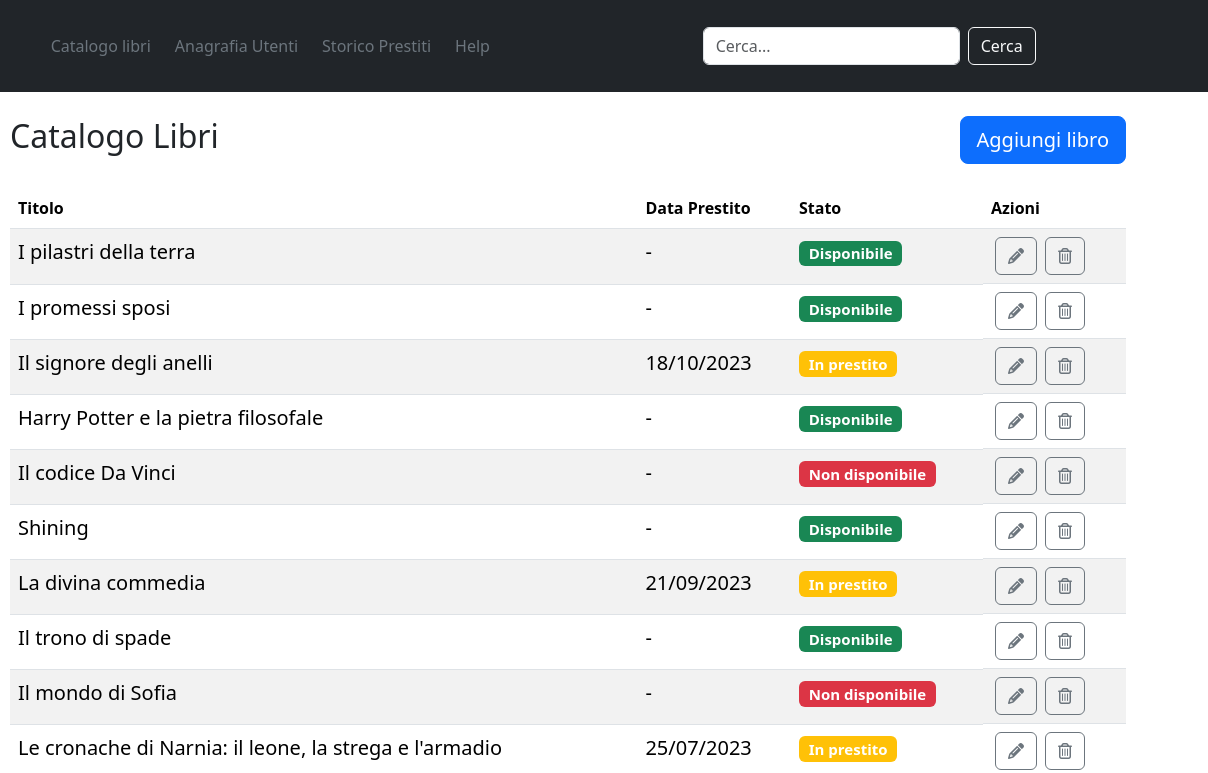
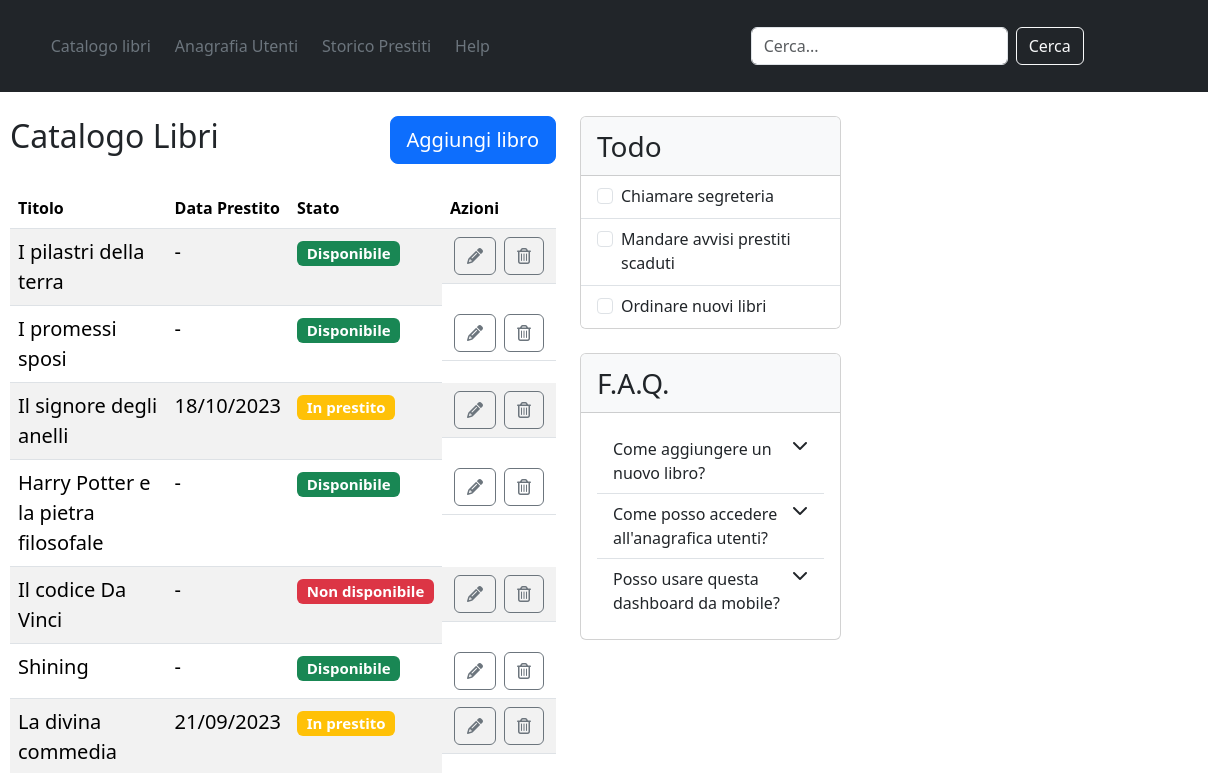
Before and after one commit to carlosvillaar/html-css-bootstrap-dashboard, a plain HTML site: page index.html in a window 1280 px wide. Shown: the top 773 px of the page, 72-1280 px from the left. Drawn offline with nearby package versions, Linux system fonts and the light colour scheme.

Commit message:
feat: add main forms

```diff
--- a/css/style.css
+++ b/css/style.css
@@ -1,8 +1,3 @@
-.debug{
-  border: 1px solid red;
-}
-
-
 .logo img{
   height: 60px;
 }
--- a/index.html
+++ b/index.html
@@ -31,7 +31,7 @@
         </div>
       </nav>
     </div>
-    <div class="search d-none d-lg-block col-lg-5">
+    <div class="search d-none d-lg-block col-lg-5 px-5">
       <nav class="navbar">
         <div class="container-fluid">
           <form class="d-flex" role="search">
@@ -45,7 +45,8 @@
 
   <main>
     <div class="container">
-
+      <div class="row">
+        <div class="col-12 col-lg-8 col-xl-6">
         <section class="cta d-flex justify-content-between align-items-center py-4">
           <h2>Catalogo Libri</h2>
           <button class="btn btn-lg btn-primary">Aggiungi libro</button>
@@ -148,11 +149,60 @@
                 <td><span class="badge text-bg-success">Disponibile</span></td>
                 <td class="d-flex"><a href="#" class="btn btn-outline-secondary mx-1"><i class="fas fa-pencil-alt"></i></a><a href="#" class="btn btn-outline-secondary mx-1"><i class="far fa-trash-alt"></i></a></td>
               </tr>
-
             </tbody>
           </table>
+        </div>
         </section>
 
+        <section class="col-12 col-lg-4 col-xl-3">
+          <div class="card my-4">
+            <div class="card-header bg-light fs-3">
+              Todo
+            </div>
+            <ul class="list-group list-group-flush">
+              <li class="list-group-item">
+                <div class="form-check">
+                  <input class="form-check-input" type="checkbox" value="" id="flexCheckDefault">
+                  <label class="form-check-label" for="flexCheckDefault">
+                    Chiamare segreteria
+                  </label>
+                </div>
+              </li>
+
+              <li class="list-group-item">
+                <div class="form-check">
+                  <input class="form-check-input" type="checkbox" value="" id="flexCheckDefault">
+                  <label class="form-check-label" for="flexCheckDefault">
+                    Mandare avvisi prestiti scaduti
+                  </label>
+                </div>
+              </li>
+
+              <li class="list-group-item">
+                <div class="form-check">
+                  <input class="form-check-input" type="checkbox" value="" id="flexCheckDefault">
+                  <label class="form-check-label" for="flexCheckDefault">
+                    Ordinare nuovi libri
+                  </label>
+                </div>
+              </li>
+            </ul>
+          </div>
+
+          <section class="col-12">
+            <div class="card">
+              <div class="card-header bg-light fs-3">
+                F.A.Q.
+              </div>
+              <ul class="list-group list-group-flush m-3">
+                <li class="list-group-item d-flex justify-content-between">Come aggiungere un nuovo libro? <i class="fa-solid fa-chevron-down"></i></li>
+                <li class="list-group-item d-flex justify-content-between">Come posso accedere all'anagrafica utenti? <i class="fa-solid fa-chevron-down"></i></li>
+                <li class="list-group-item d-flex justify-content-between">Posso usare questa dashboard da mobile? <i class="fa-solid fa-chevron-down"></i></li>
+              </ul>
+            </div>
+          </section>
+        </section>
+        </div>
       </div>
     </main>
 
```
Lines whose indentation alone changed are shown as unchanged.
